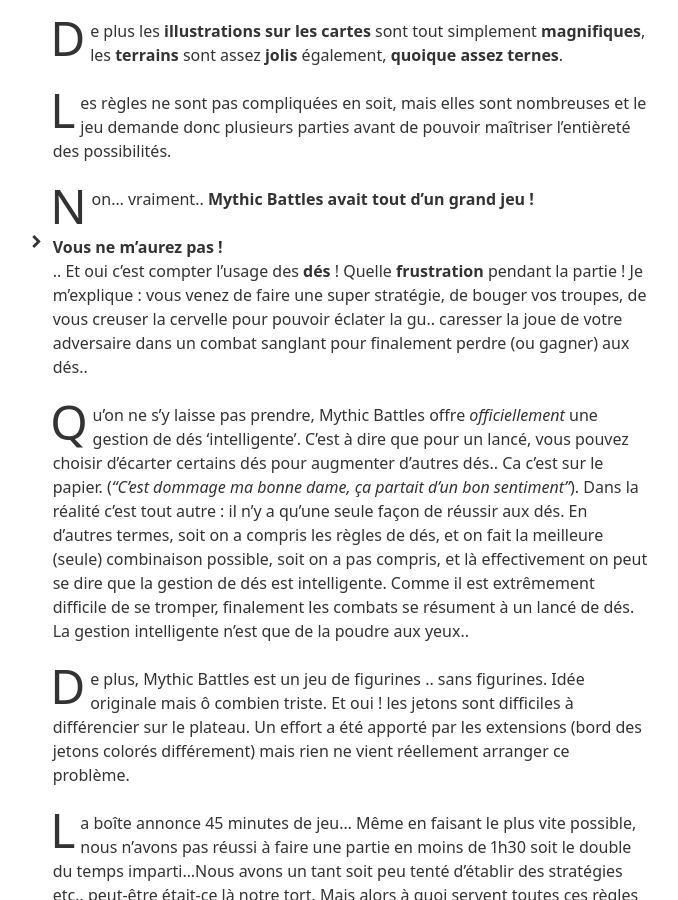
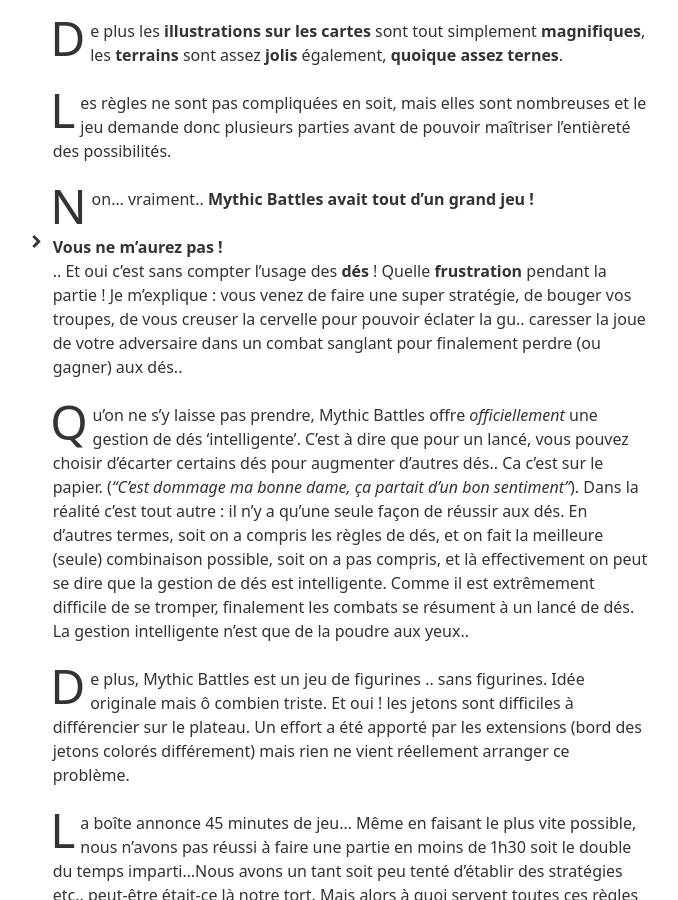
Before and after one commit to turn-over/turn-over, a Jekyll site: the page built from _posts/2015-10-20-MythicBattles.markdown, in a window 1280 px wide and 900 px high, scrolled down 4198 px. Shown: the whole window, without its empty margins (392-1070 px from the left). Built offline with Jekyll 4.4.1, drawn with Linux system fonts in a browser that asks for light colours; nearby versions of some CDN libraries; library files that are not in the unit come from our copies.

Commit message:
change in mythicbattles post

```diff
--- a/_posts/2015-10-20-MythicBattles.markdown
+++ b/_posts/2015-10-20-MythicBattles.markdown
@@ -90,7 +90,7 @@
 
 - **Vous ne m'aurez pas !**
 
-.. Et oui c'est compter l'usage des **dés** !
+.. Et oui c'est sans compter l'usage des **dés** !
 Quelle **frustration** pendant la partie !
 Je m'explique : vous venez de faire une super stratégie, de bouger vos troupes, de vous creuser la cervelle pour pouvoir éclater la gu.. caresser la joue de votre adversaire dans un combat sanglant pour finalement perdre (ou gagner) aux dés..
 
```
